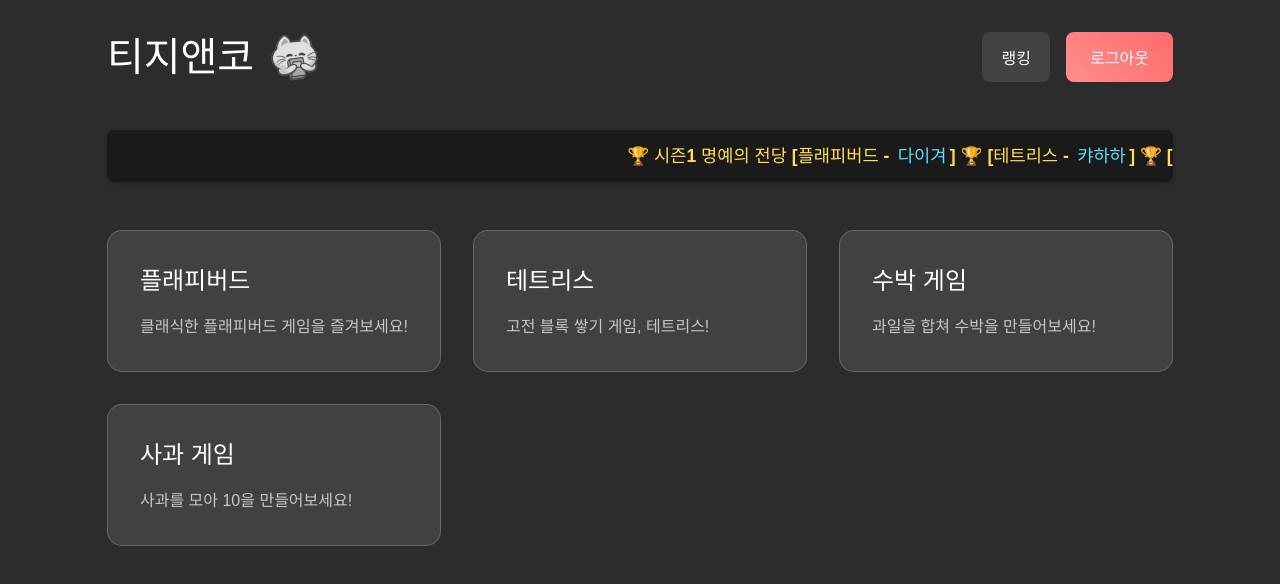
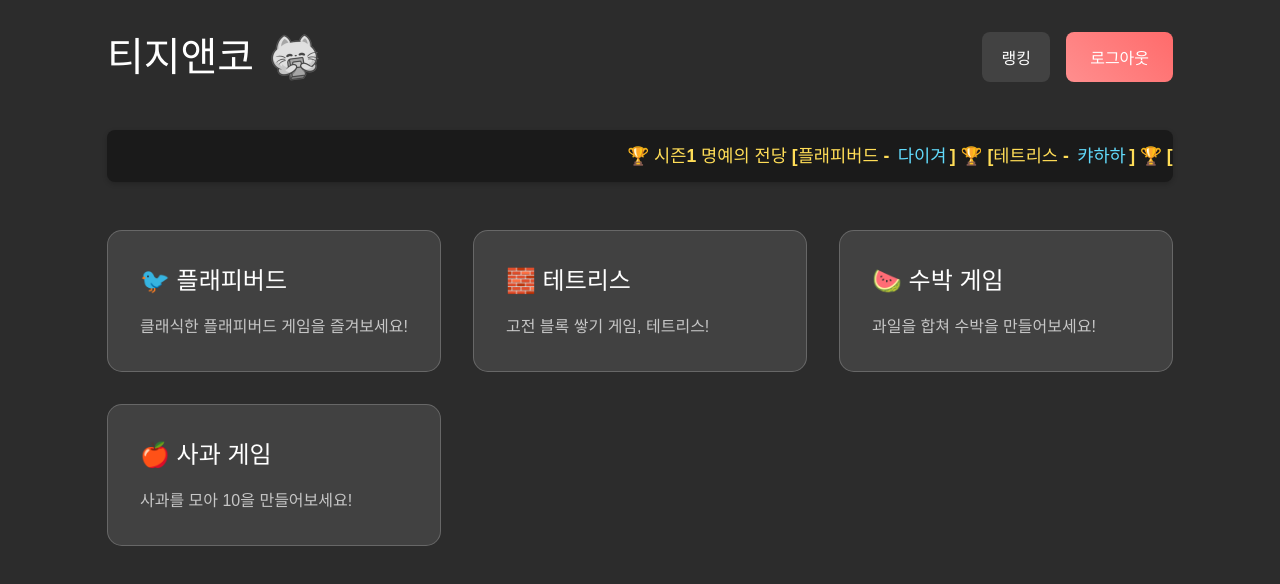
Before and after one commit to tgncosist2/tgncoworld, a React (Vite) app: page /main in a window 1280 px wide. Shown: the top 584 px of the page. Built offline with nearby package versions, Linux system fonts and the light colour scheme; no server answers; sample sign-in values are in the browser's storage.

Commit message:
add emojis

```diff
--- a/src/pages/MainPage.jsx
+++ b/src/pages/MainPage.jsx
@@ -37,22 +37,22 @@ const MainPage = () => {
       </div>
       <div className="game-container">
         <div className="game-card" onClick={() => navigate('/flappybird')}>
-          <h2>플래피버드</h2>
+          <h2>🐦 플래피버드</h2>
           <p>클래식한 플래피버드 게임을 즐겨보세요!</p>
         </div>
 
         <div className="game-card" onClick={() => navigate('/tetris')}>
-          <h2>테트리스</h2>
+          <h2>🧱 테트리스</h2>
           <p>고전 블록 쌓기 게임, 테트리스!</p>
         </div>
 
         <div className="game-card" onClick={() => navigate('/suika')}>
-          <h2>수박 게임</h2>
+          <h2>🍉 수박 게임</h2>
           <p>과일을 합쳐 수박을 만들어보세요!</p>
         </div>
 
         <div className="game-card" onClick={() => navigate('/apple')}>
-          <h2>사과 게임</h2>
+          <h2>🍎 사과 게임</h2>
           <p>사과를 모아 10을 만들어보세요!</p>
         </div>
       </div>
```
